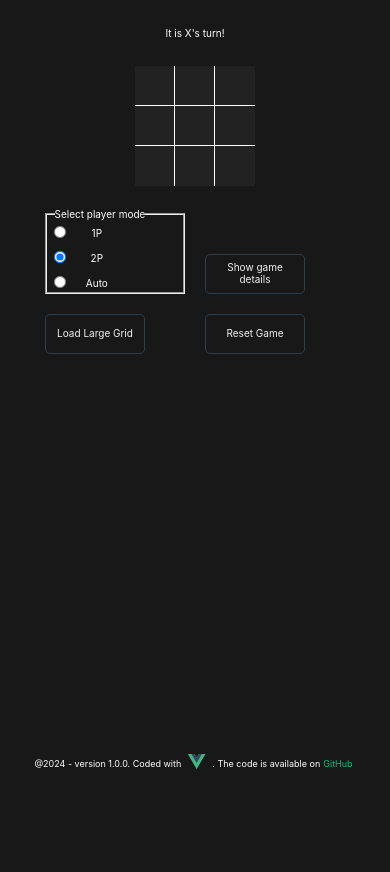
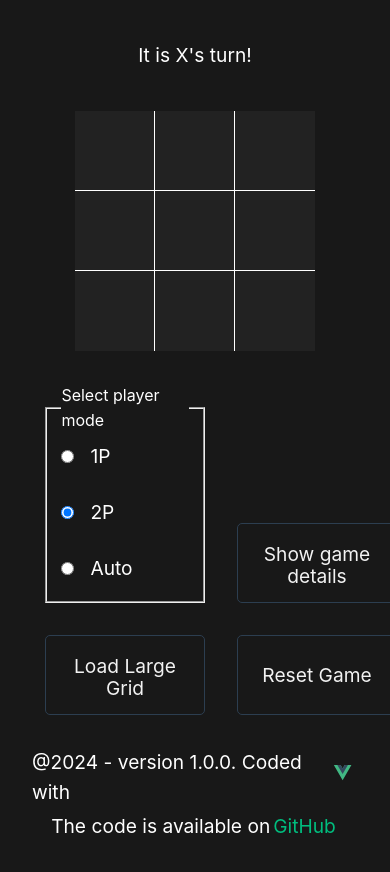
Before and after one commit to myapos/tic-tac-toe, a Vue app: page / in a window 390 px wide. Shown: the top 872 px of the page. Before the commit the page ends 844 px from the top, so only its background shows below. Built offline with nearby package versions, Linux system fonts and the light colour scheme.

Commit message:
applied mobile improvements for better seo

```diff
--- a/src/assets/base.css
+++ b/src/assets/base.css
@@ -51,19 +51,13 @@ html {
 
 @media (max-width: 600px) {
   :root {
-    --grid-cell-size: 50px;
-  }
-  html {
-    font-size: 14px;
+    --grid-cell-size: 90px;
   }
 }
 
 @media (max-width: 484px) {
   :root {
-    --grid-cell-size: 40px;
-  }
-  html {
-    font-size: 10px;
+    --grid-cell-size: 80px;
   }
 }
 
--- a/src/components/AlgoModes.vue
+++ b/src/components/AlgoModes.vue
@@ -1,7 +1,7 @@
 <template>
   <template v-if="shouldShowAlgoSelection">
     <form>
-      <fieldset id="algo_modes">
+      <fieldset id="algo_modes_selection">
         <legend>Select algorithm</legend>
         <div class="algo_modes">
           <app-radio
@@ -90,9 +90,25 @@ input[type='checkbox'] {
   height: 1.2rem;
 }
 
+fieldset {
+  padding-bottom: 1.2rem;
+}
+
 @media screen and (max-width: 600px) {
   .algo_modes {
-    gap: 1.5rem;
+    gap: 2.5rem;
+  }
+
+  form {
+    font-size: 1.2rem;
+  }
+
+  legend {
+    font-size: 1rem;
+  }
+
+  fieldset {
+    padding-bottom: 2rem;
   }
 }
 </style>
--- a/src/components/AppFooter.vue
+++ b/src/components/AppFooter.vue
@@ -1,14 +1,18 @@
 <template>
   <footer>
-    @2024 - version {{ version }}. Coded with
+    <span class="footer-row"
+      >@2024 - version {{ version }}. Coded with
       <external-link to="https://vuejs.org/" aria-label="Visit Vue documentation" class="vue-icon"
         ><icon-vue /></external-link
-    >. The code is available on<external-link
+    ></span>
+    <span class="footer-row">
+      The code is available on<external-link
         to="https://github.com/myapos"
         aria-label="Go to Myron Apostolakis Github repo"
       >
         GitHub
       </external-link>
+    </span>
   </footer>
 </template>
 <script>
@@ -33,6 +37,12 @@ footer {
   align-items: center;
   font-size: 0.9rem;
 }
+
+.footer-row {
+  display: flex;
+  align-items: center;
+}
+
 .vue-icon svg {
   height: 25px;
   width: 25px;
@@ -43,7 +53,8 @@ footer {
 
 @media (max-width: 600px) {
   footer {
-    font-size: 0.9rem;
+    font-size: 1.2rem;
+    flex-direction: column;
   }
 }
 </style>
--- a/src/components/DisplayGrid.vue
+++ b/src/components/DisplayGrid.vue
@@ -19,7 +19,7 @@
 
 <script lang="ts">
 import { mapState } from 'pinia'
-import { defineComponent } from 'vue'
+import { defineComponent, nextTick } from 'vue'
 
 import GridCell from './ui/GridCell.vue'
 
@@ -29,23 +29,34 @@ export default defineComponent({
   emits: ['click-cell'],
   components: { GridCell },
   name: 'DisplayGrid',
+  data() {
+    return {
+      containerStyles: {}
+    }
+  },
   computed: {
-    ...mapState(useGameStore, ['isInAutoPlayerMode', 'grid']),
-    containerStyles() {
-      const size = getComputedStyle(document.documentElement).getPropertyValue('--grid-cell-size')
-
-      return {
-        gridTemplateColumns: `${size} `.repeat(this.grid.length),
-        gridTemplateRows: `${size} `.repeat(this.grid.length)
-      }
-    }
+    ...mapState(useGameStore, ['isInAutoPlayerMode', 'grid'])
   },
   methods: {
     handleClickCell(args: { rowIdx: number; colIdx: number }) {
       if (!this.isInAutoPlayerMode) {
         this.$emit('click-cell', args)
       }
+    },
+    updateContainerStyles() {
+      const size = getComputedStyle(document.documentElement).getPropertyValue('--grid-cell-size')
+      this.containerStyles = {
+        gridTemplateColumns: `${size} `.repeat(this.grid.length),
+        gridTemplateRows: `${size} `.repeat(this.grid.length)
+      }
     }
+  },
+  mounted() {
+    window.addEventListener('resize', this.updateContainerStyles)
+    nextTick(this.updateContainerStyles)
+  },
+  beforeUnmount() {
+    window.removeEventListener('resize', this.updateContainerStyles)
   }
 })
 </script>
--- a/src/components/GetFeedback.vue
+++ b/src/components/GetFeedback.vue
@@ -32,4 +32,10 @@ export default defineComponent({
   min-width: 250px;
   text-align: center;
 }
+
+@media (max-width: 600px) {
+  .feeedback {
+    font-size: 1.2rem;
+  }
+}
 </style>
--- a/src/components/PlayerModes.vue
+++ b/src/components/PlayerModes.vue
@@ -1,6 +1,6 @@
 <template>
   <form>
-    <fieldset id="play_modes">
+    <fieldset id="play_modes_selection">
       <legend>Select player mode</legend>
       <div class="play_modes">
         <app-radio
@@ -82,14 +82,25 @@ form {
   font-size: 1rem;
 }
 
-input[type='checkbox'] {
-  width: 1.2rem;
-  height: 1.2rem;
+fieldset {
+  padding-bottom: 1.2rem;
 }
 
 @media screen and (max-width: 600px) {
   .play_modes {
-    gap: 1.5rem;
+    gap: 2.5rem;
+  }
+
+  form {
+    font-size: 1.2rem;
+  }
+
+  legend {
+    font-size: 1rem;
+  }
+
+  fieldset {
+    padding-bottom: 2rem;
   }
 }
 </style>
--- a/src/components/ui/AppRadio.vue
+++ b/src/components/ui/AppRadio.vue
@@ -46,22 +46,9 @@ export default {
 </script>
 <style scoped>
 .radio {
-  height: 15px;
-  position: relative;
-  padding: 0.5rem;
-}
-.radio > input {
-  position: absolute;
-  top: 45%;
-  transform: translate(-50%, -50%);
-  transform: translate(-50%, -50%);
-  width: 1.2rem;
-  height: 1.2rem;
+  height: 1rem;
 }
 .radio > label {
-  position: absolute;
-  top: 50%;
-  left: 35%;
-  transform: translate(-50%, -50%);
+  margin-left: 1rem;
 }
 </style>
--- a/src/components/ui/CustomButton.vue
+++ b/src/components/ui/CustomButton.vue
@@ -67,4 +67,13 @@ button[disabled] {
 .highlight {
   border-color: var(--highlight-color);
 }
+
+@media (max-width: 600px) {
+  button {
+    font-size: 1.2rem;
+    padding: 1.2rem;
+    width: 10rem;
+    height: 5rem;
+  }
+}
 </style>
--- a/src/components/ui/GridCell.vue
+++ b/src/components/ui/GridCell.vue
@@ -154,6 +154,7 @@ export default defineComponent({
 @media (max-width: 600px) {
   .grid-cell {
     padding: 0;
+    font-size: 1.5rem;
   }
 }
 </style>
--- a/src/constants.ts
+++ b/src/constants.ts
@@ -14,8 +14,8 @@ export const playModes = {
   TWO_PLAYER: '2P'
 }
 export const algorithms = {
-  MINIMAX: 'minimax',
-  NEGAMAX: 'negamax'
+  MINIMAX: 'Minimax',
+  NEGAMAX: 'Negamax'
 }
 
 export const ROUND_DELAY = 500
```
Lines whose indentation alone changed are shown as unchanged.
